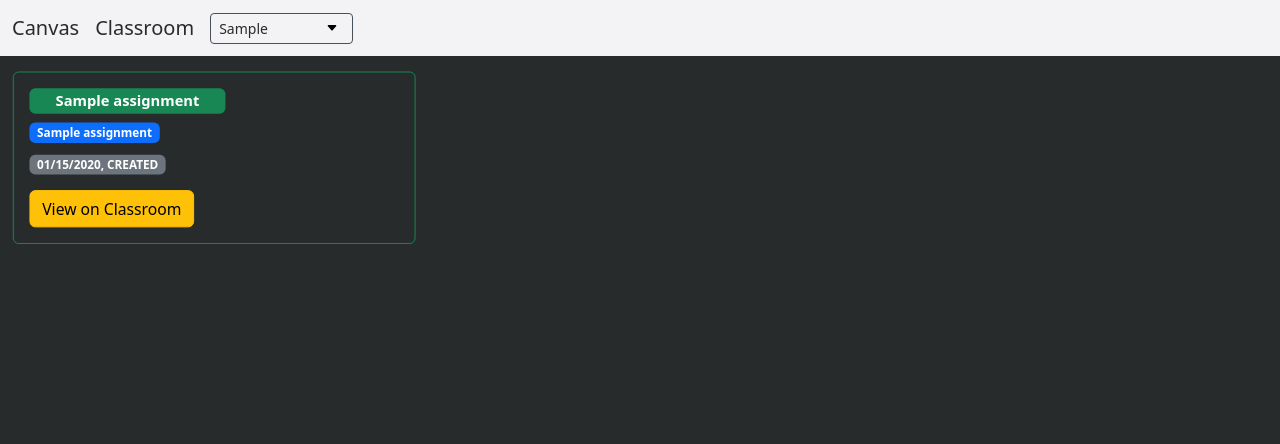
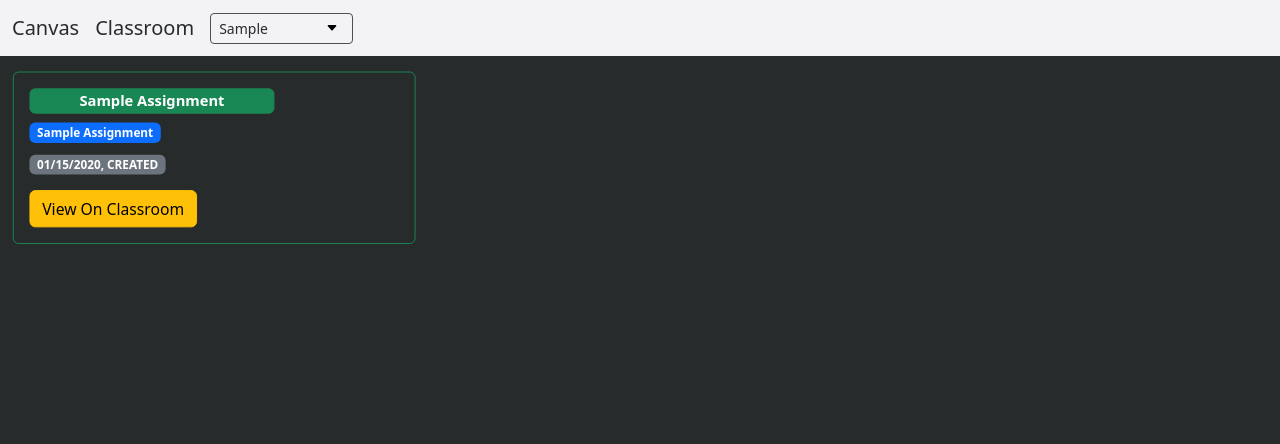
Before and after one commit to Bluesteel30/googleclassroom-canvas-unifier, a Flask app: template templates/unified.html in a window 1280 px wide. Shown: the top 444 px of the page. Run offline with Flask 3, Linux system fonts and the light colour scheme; the template is opened without the code that fills it: most values are stand-ins (such as "Sample title", 1, 10 or a date in 2020); parts of the project's set-up code (start-up, migrations or seed data) failed here and were passed over.

Commit message:
Created a new CSS class that capitalizes the first letter to make things display more professionally

```diff
--- a/static/style.css
+++ b/static/style.css
@@ -3,7 +3,7 @@
 }
 .text {
   display: block;
-  width: 200px;
+  width: 250px;
   overflow: hidden;
   white-space: nowrap;
   text-overflow: ellipsis;
@@ -25,3 +25,6 @@
   background-position: right 0.75rem center;
   background-size: 16px 12px;
 }
+.m_title {
+  text-transform: capitalize;
+}
--- a/templates/unified.html
+++ b/templates/unified.html
@@ -48,7 +48,7 @@
 
   <!-- This sections handles the displaying of the assignments -->
   <!-- it works by basically combining the elements of canvas.html and gc.html through a condititional statment-->
-  <div class="row row-cols-1 row-cols-md-3 g-4 pain">
+  <div class="row row-cols-1 row-cols-md-3 g-4 pain m_title">
   {% for assignment in course_link %}
     <div class="col">
       {% if assignment['is_canvas'] %}
```
Also changed, not shown: templates/canvas.html (+1 -6 lines).
